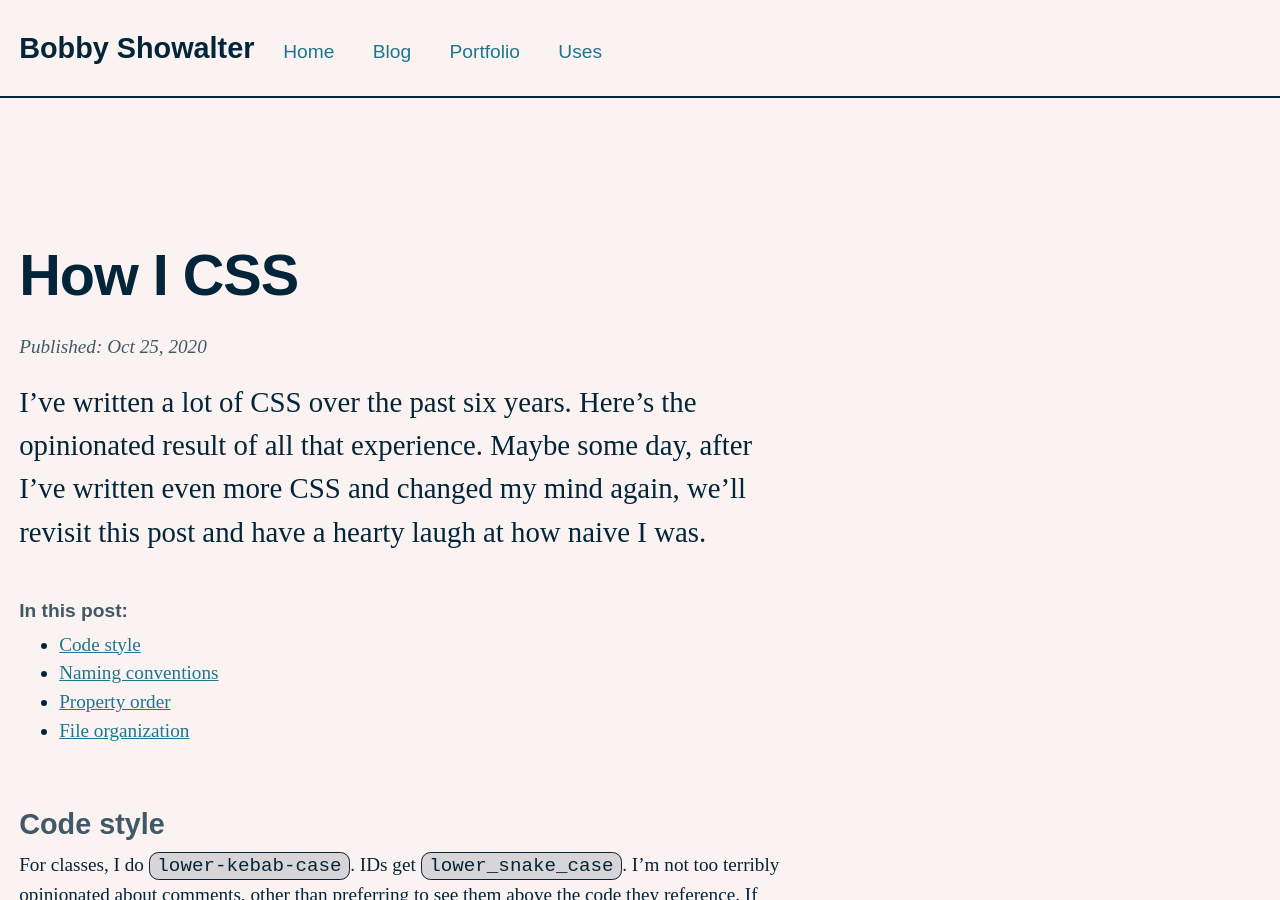
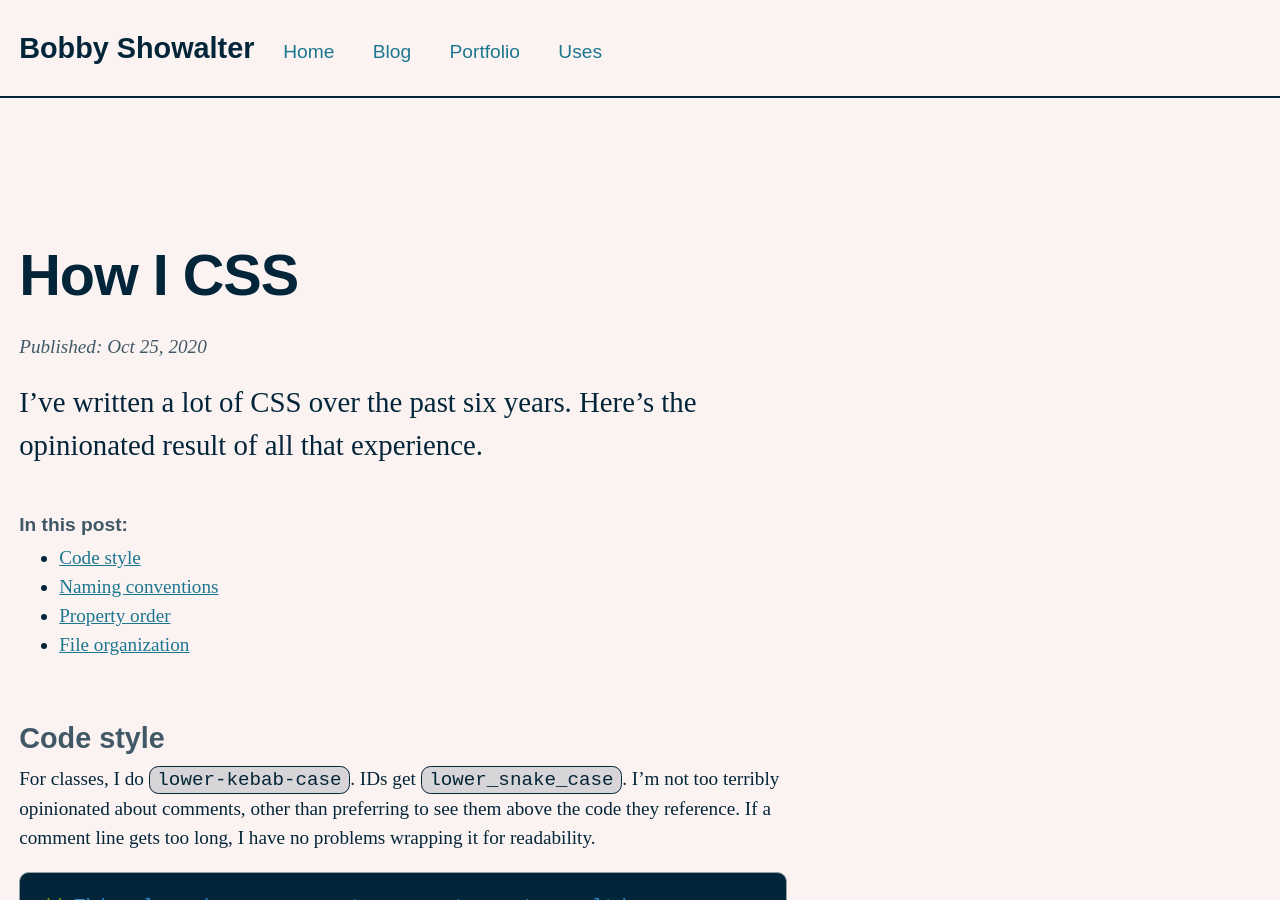
Before and after one commit to orangedaisy/bshowco, a Jekyll site: the page built from _posts/2020-10-25-how-i-css.md, in a window 1280 px wide and 900 px high. Built offline with Jekyll 4.4.1, drawn with Linux system fonts in a browser that asks for light colours; some web fonts are replaced; some of the changed text lies outside the part shown.

Commit message:
Copy edits to "How I CSS"
- Remove some self-deprecating humor from the intro. Little too much IMO
- Fix typo

````diff
--- a/_posts/2020-10-25-how-i-css.md
+++ b/_posts/2020-10-25-how-i-css.md
@@ -5,9 +5,7 @@ category: fpx
 ---
 
 I've written a lot of CSS over the past six years. Here's the opinionated result
-of all that experience. Maybe some day, after I've written even more CSS and
-changed my mind again, we'll revisit this post and have a hearty laugh at how
-naive I was.
+of all that experience.
 
 {% include toc.md %}
 
@@ -15,8 +13,8 @@ naive I was.
 
 For classes, I do `lower-kebab-case`. IDs get `lower_snake_case`. I'm not too
 terribly opinionated about comments, other than preferring to see them above the
-code they reference. If comment line gets too long, I have no problems wrapping
-it for readability.
+code they reference. If a comment line gets too long, I have no problems
+wrapping it for readability.
 
 ```css
 // This class is necessary to prevent reactor meltdown.
````
